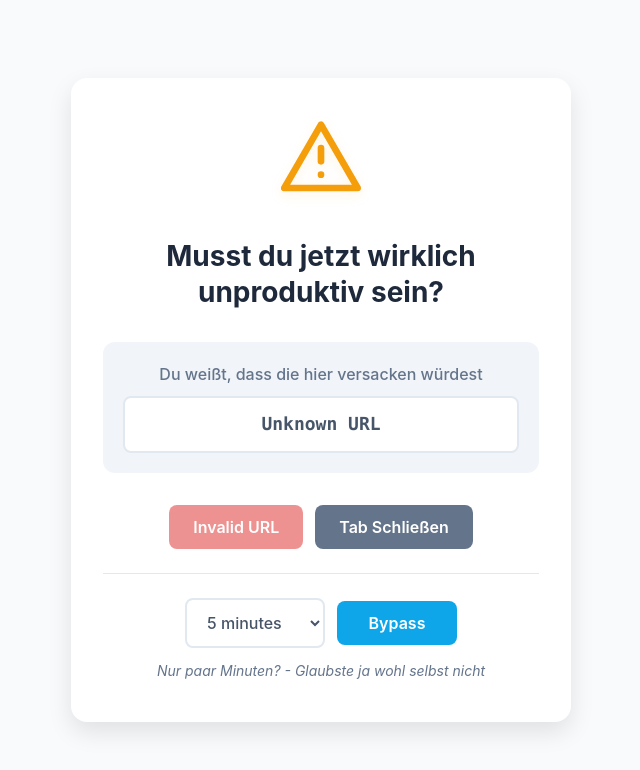
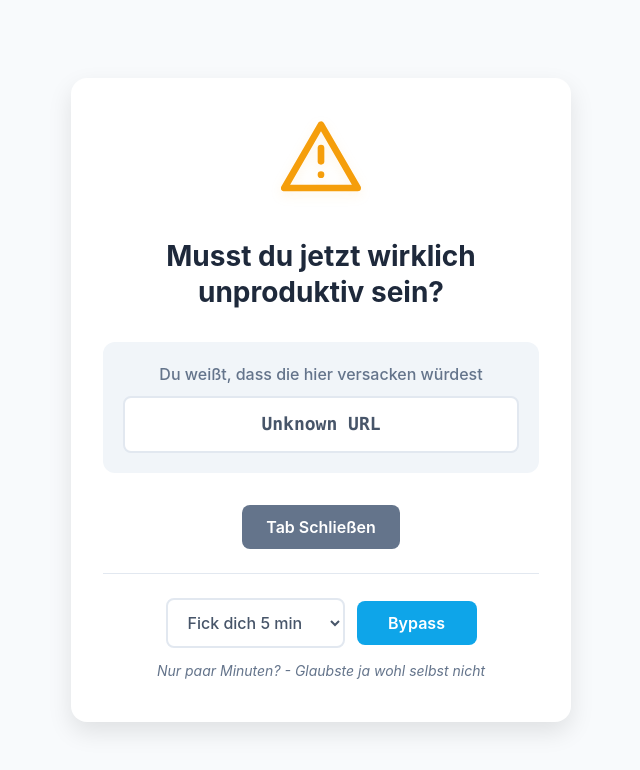
Before and after one commit to brainvillage/chrome-extension-website-blocker, a browser extension: page src/confirm/confirm.html in a window 1280 px wide. Shown: the whole page, without its empty margins (319-959 px from the left). Drawn offline with Linux system fonts and the light colour scheme.

Commit message:
removed really go button

```diff
--- a/src/confirm/confirm.html
+++ b/src/confirm/confirm.html
@@ -41,16 +41,15 @@
 
       <div class="actions">
         <div class="primary-actions">
-          <button id="reallyGoBtn" class="btn btn-primary">Zeit verschwenden</button>
           <button id="closeTabBtn" class="btn btn-secondary">Tab Schließen</button>
         </div>
 
         <div class="bypass-section">
           <div class="bypass-controls">
             <select id="bypassDuration" class="dropdown">
-              <option value="5">5 minutes</option>
-              <option value="10">10 minutes</option>
-              <option value="15">15 minutes</option>
+              <option value="5">Fick dich 5 min</option>
+              <option value="10">Fick dich 10 min</option>
+              <option value="15">Fick dich 15 min</option>
             </select>
             <button id="bypassBtn" class="btn btn-tertiary">Bypass</button>
           </div>
--- a/src/confirm/confirm.js
+++ b/src/confirm/confirm.js
@@ -1,7 +1,6 @@
 // Wait for DOM to be fully loaded
 document.addEventListener('DOMContentLoaded', function () {
   const urlDisplay = document.getElementById('urlDisplay');
-  const reallyGoBtn = document.getElementById('reallyGoBtn');
   const closeTabBtn = document.getElementById('closeTabBtn');
   const bypassBtn = document.getElementById('bypassBtn');
   const bypassDuration = document.getElementById('bypassDuration');
@@ -50,27 +49,7 @@ document.addEventListener('DOMContentLoaded', function () {
     originalUrl = getOriginalUrl();
     urlDisplay.textContent = originalUrl;
     urlDisplay.classList.remove('loading');
-
-    // If we couldn't get a valid URL, disable the "Really Go" button
-    if (originalUrl === 'Unknown URL' || !originalUrl.startsWith('http')) {
-      reallyGoBtn.disabled = true;
-      reallyGoBtn.textContent = 'Invalid URL';
-      reallyGoBtn.style.opacity = '0.5';
-      reallyGoBtn.style.cursor = 'not-allowed';
-    }
   }
-
-  // Handle "Really Go" button click
-  reallyGoBtn.addEventListener('click', function () {
-    if (
-      originalUrl &&
-      originalUrl !== 'Unknown URL' &&
-      originalUrl.startsWith('http')
-    ) {
-      // Redirect to the original URL
-      window.location.href = originalUrl;
-    }
-  });
 
   // Handle "Close Tab" button click
   closeTabBtn.addEventListener('click', function () {
@@ -176,11 +155,6 @@ document.addEventListener('DOMContentLoaded', function () {
     if (event.key === 'Escape') {
       closeTabBtn.click();
     }
-
-    // Enter key to "Really Go"
-    if (event.key === 'Enter' && !reallyGoBtn.disabled) {
-      reallyGoBtn.click();
-    }
   });
 
   // Initialize the page when DOM is ready
```
